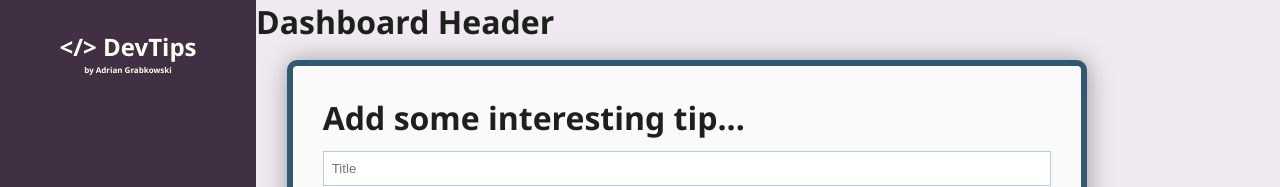
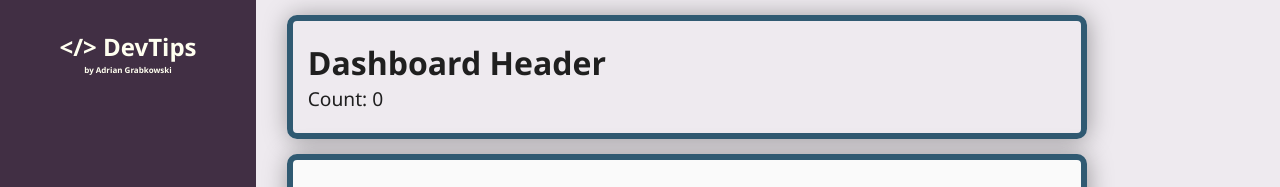
Before and after one commit to JuveAdrian/dev-tips, a React app in the folder dev-tips/: page / in a window 1280 px wide. Shown: the top 187 px of the page. Built offline with nearby package versions, Linux system fonts and the light colour scheme; no server answers.

Commit message:
add header counter

```diff
--- a/dev-tips/src/App.css
+++ b/dev-tips/src/App.css
@@ -30,6 +30,20 @@
 
   .dashboardContainer {
     width: 80%;
+  }
+
+  .dashboardHeaderContainer{
+    width: 94%;
+    margin: 15px 3%;
+    box-shadow: 1px 1px 25px rgba(0, 0, 0, 0.35);
+    border-radius: 10px;
+    border: 6px solid #305A72;
+    max-width: 800px;
+    padding: 20px 15px;
+  }
+
+  .dashboardHeaderContainer p {
+    font-size: 1.2em;
   }
 
   .tipContainer {
--- a/dev-tips/src/components/Dashboard.js
+++ b/dev-tips/src/components/Dashboard.js
@@ -65,7 +65,7 @@ class Dashboard extends React.Component {
     render() {
         return (
             <div className="dashboardContainer">
-                <DashboardHeader />
+                <DashboardHeader length={this.state.tips.length} />
                 <Form addTipProps={this.addTip} />
                 <TipsList
                     tips={this.state.tips}
--- a/dev-tips/src/components/dashboard/DashboardHeader.js
+++ b/dev-tips/src/components/dashboard/DashboardHeader.js
@@ -5,6 +5,7 @@ class DashboardHeader extends React.Component {
         return (
             <div className="dashboardHeaderContainer">
                 <h1>Dashboard Header</h1>
+                <p>Count: {this.props.length}</p>
             </div>
         )
     }
```
